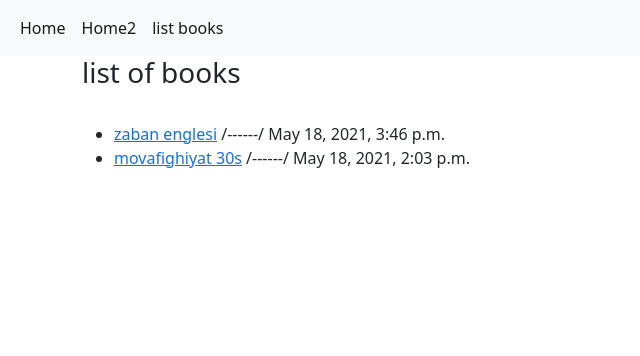
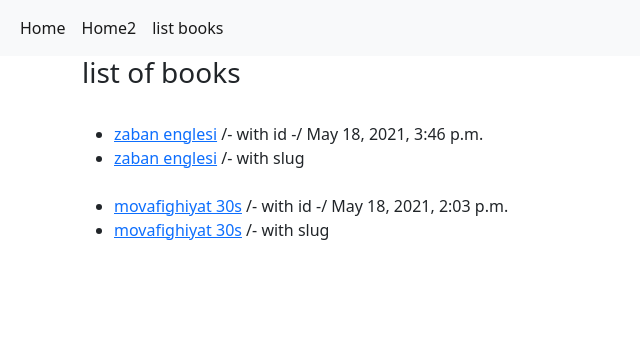
Before and after one commit to sadegh-dev/django-cbv, a Django app: page /list-books in a window 1280 px wide. Shown: the top 356 px of the page, without its empty margins (0-640 px from the left). Run offline with Django 3.2, Linux system fonts and the light colour scheme; data comes from the database, SQL or seed files in the repository; both versions use the stored data as it was after the commit.

Commit message:
complete detail of book

```diff
--- a/djcbv/library/urls.py
+++ b/djcbv/library/urls.py
@@ -8,4 +8,5 @@ urlpatterns = [
     path('h', views.Home2.as_view(), name='home2'),
     path('list-books', views.List_books.as_view(), name='list_books'),
     path('detail-book/<int:pk>/', views.Detail_book.as_view(), name='detail_book'),
+    path('detail-book/<slug:myslug>/', views.Detail_Book_slug.as_view(), name='detail_book_slug'),
 ]
--- a/djcbv/library/views.py
+++ b/djcbv/library/views.py
@@ -51,3 +51,16 @@ class Detail_book(DetailView):
     template_name = 'library/detail_book.html'
     model = Book
     context_object_name = 'book'
+
+
+class Detail_Book_slug(DetailView):
+    model = Book
+    template_name = 'library/detail_book.html'
+    slug_field = 'slug'
+    slug_url_kwarg = 'myslug'
+
+    def get_queryset(self, **kwargs) :
+        if self.request.user.is_authenticated:
+            return Book.objects.filter(slug = self.kwargs['myslug'])
+        else :
+            return Book.objects.none()
--- a/djcbv/templates/library/list_books.html
+++ b/djcbv/templates/library/list_books.html
@@ -4,7 +4,9 @@
     <h3> list of books</h3><br />
     <ul>
     {% for book in object_list %}
-        <li><a href='{% url "library:detail_book" book.id %}' >{{ book.title }}</a> /------/ {{ book.created }} </li>
+        <li><a href='{% url "library:detail_book" book.id %}' >{{ book.title }}</a> /- with id -/ {{ book.created }} </li>
+        <li><a href='{% url "library:detail_book_slug" book.slug %}' >{{ book.title }}</a> /- with slug </li>
+        <br />
     {% endfor %}
     </ul>
 {% endblock %}
```
Also changed, not shown: djcbv/db.sqlite3.
